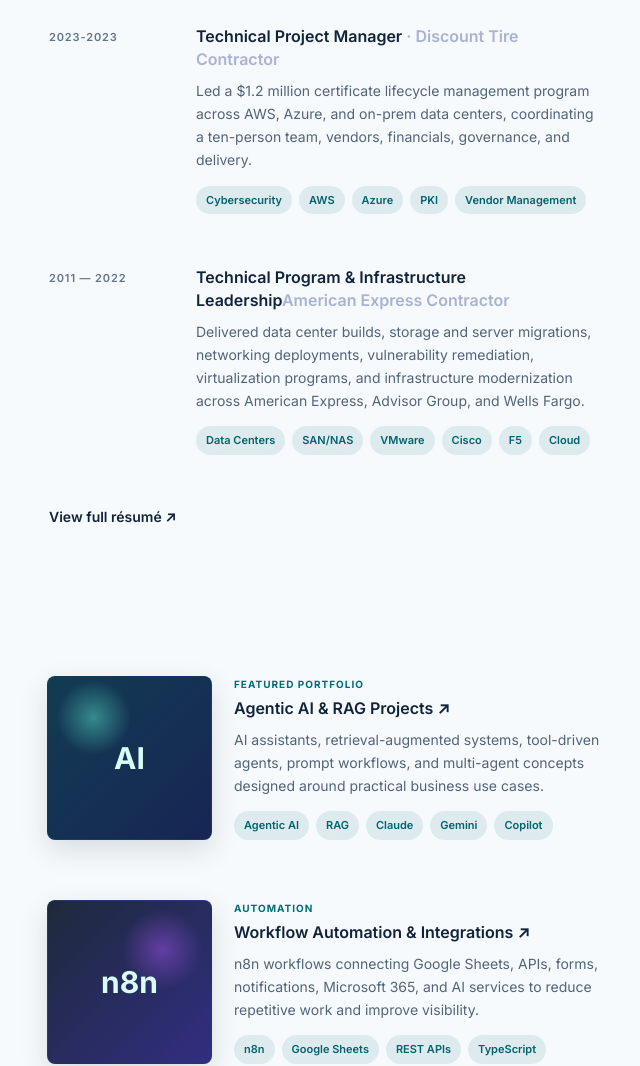
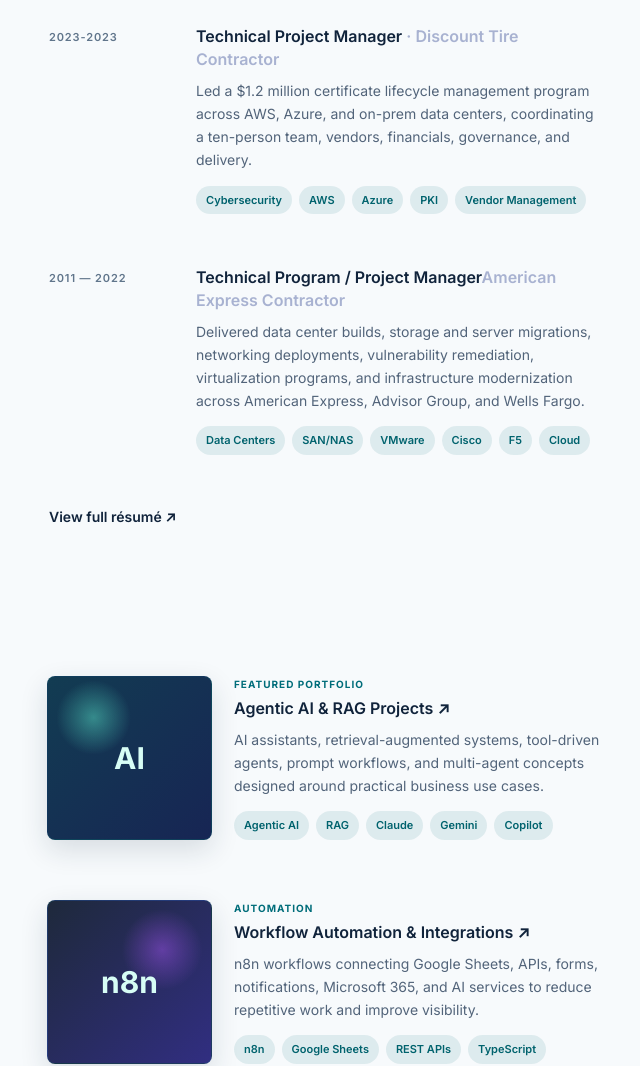
Before and after one commit to Charles85298/pro-it-help, a website: page public/index.html in a window 1280 px wide. Shown: the part 1293-2359 px from the top of the page, without its empty margins (617-1257 px from the left). Drawn offline with Linux system fonts and the light colour scheme.

Commit message:
Change job title to Technical Program / Project Manager

```diff
--- a/public/index.html
+++ b/public/index.html
@@ -117,7 +117,7 @@
           <article class="experience-item">
             <div class="experience-date">2011 — 2022</div>
             <div>
-              <h3>Technical Program & Infrastructure Leadership<span>American Express Contractor</span></span></h3>
+              <h3>Technical Program / Project Manager<span>American Express Contractor</span></span></h3>
               <p>Delivered data center builds, storage and server migrations, networking deployments, vulnerability remediation, virtualization programs, and infrastructure modernization across American Express, Advisor Group, and Wells Fargo.</p>
               <div class="tech-list"><span>Data Centers</span><span>SAN/NAS</span><span>VMware</span><span>Cisco</span><span>F5</span><span>Cloud</span></div>
             </div>
```
